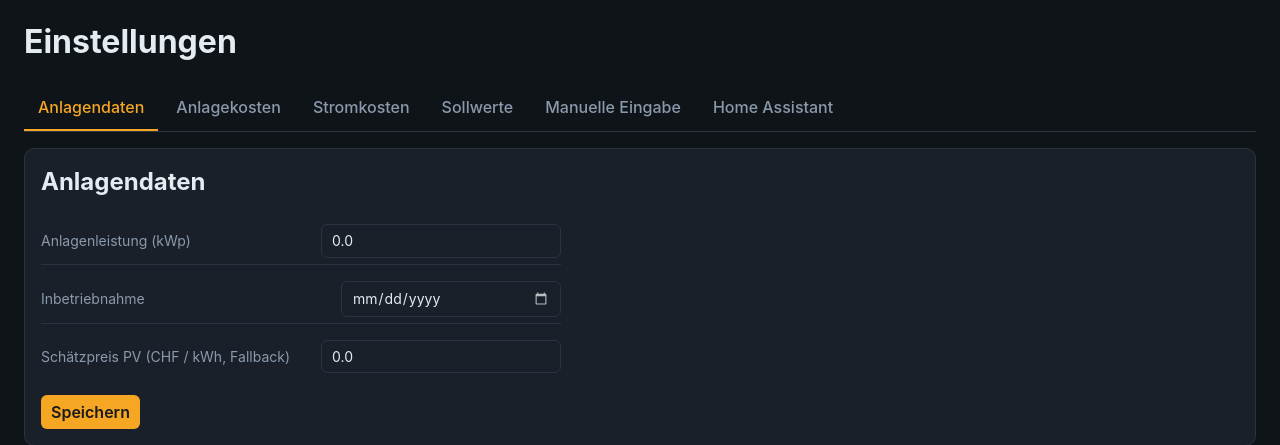
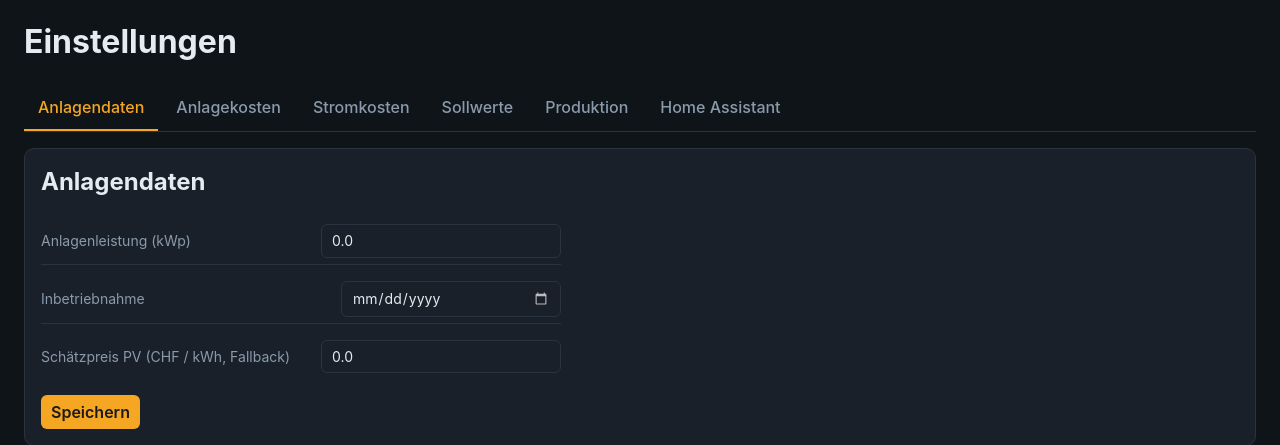
Before and after one commit to xenofex7/solar-tracker, a Flask app: page /settings in a window 1280 px wide. Shown: the part 54-499 px from the top of the page. Run offline with Flask 3, Linux system fonts and the light colour scheme; data that the repository does not hold is empty.

Commit message:
Rename Manuelle Eingabe tab to Produktion

```diff
--- a/templates/settings.html
+++ b/templates/settings.html
@@ -8,7 +8,7 @@
   <button type="button" data-tab="costs">Anlagekosten</button>
   <button type="button" data-tab="electricity">Stromkosten</button>
   <button type="button" data-tab="targets">Sollwerte</button>
-  <button type="button" data-tab="entry">Manuelle Eingabe</button>
+  <button type="button" data-tab="entry">Produktion</button>
   <button type="button" data-tab="ha">Home Assistant</button>
 </nav>
 
@@ -159,7 +159,9 @@
 
 <section class="tab-panel" data-tab="entry">
   <div class="card">
-    <h2>Manuelle Tageseingabe</h2>
+    <h2>Produktion</h2>
+    <p class="muted">Tageserträge der PV-Anlage. Daten aus dem HA-Sync landen automatisch hier; einzelne Tage können auch manuell erfasst oder korrigiert werden.</p>
+    <h3 style="margin-top:12px;">Manuelle Eingabe</h3>
     <form id="entry-form" class="inline-form">
       <label>Datum <input type="date" name="date" required></label>
       <label>kWh <input type="number" step="0.01" min="0" name="kwh" required></label>
```
